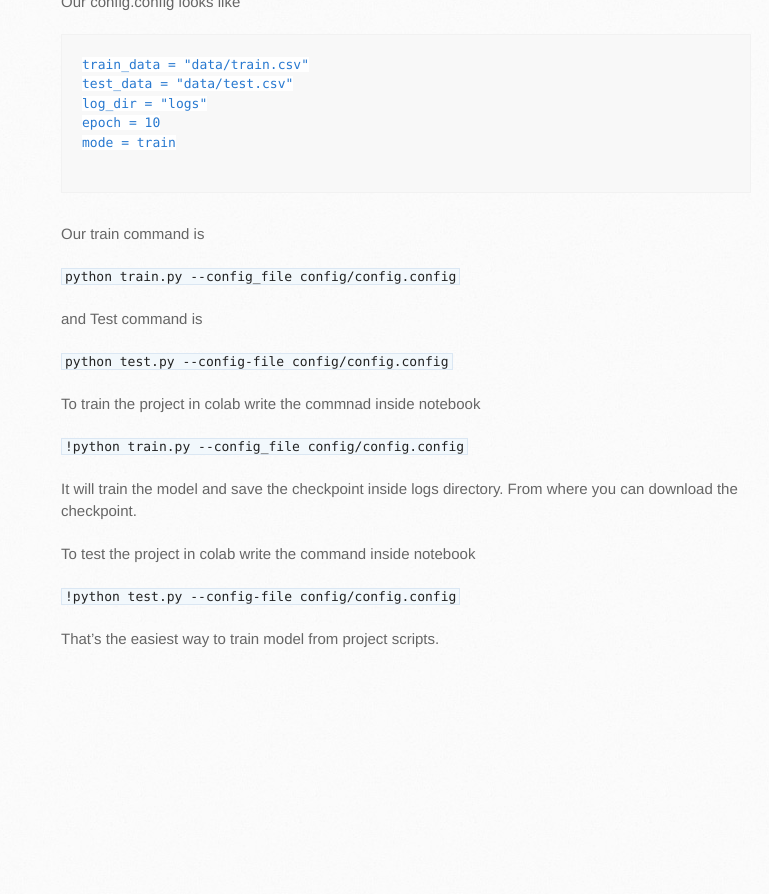
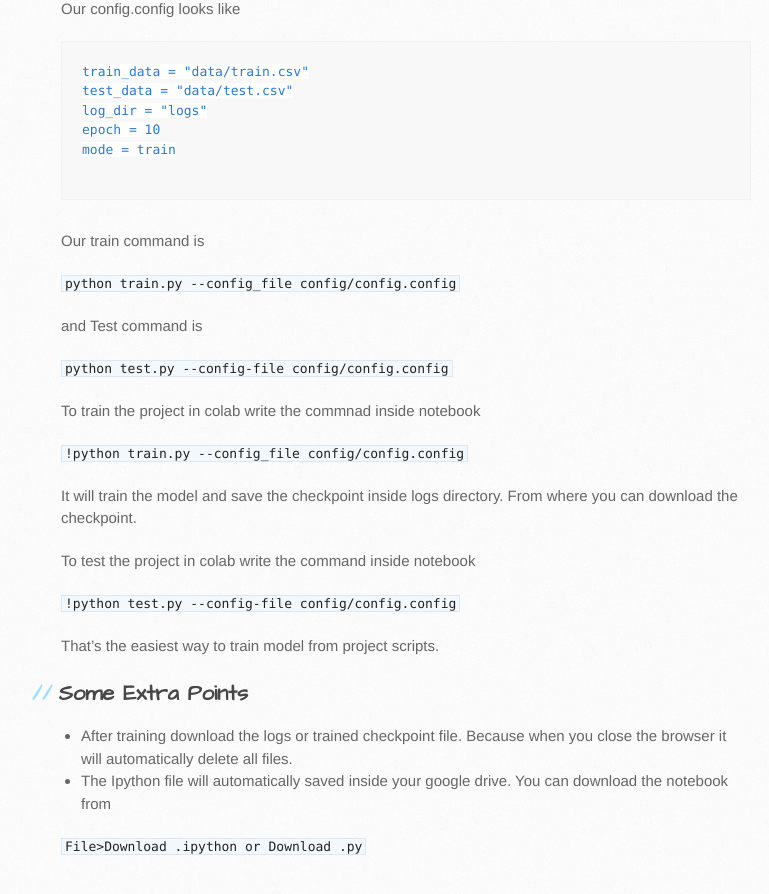
Before and after one commit to sagorbrur/sagorbrur.github.io, a Jekyll site: the page built from colab_intro.md, in a window 1280 px wide and 900 px high, scrolled down 2130 px. Shown: the top 894 px of the window, without its empty margins (109-878 px from the left). Built offline with Jekyll 4.4.1, drawn with Linux system fonts in a browser that asks for light colours; our own code applies the rules of GitHub Pages for plain Markdown files; before the commit the page ends 2823 px from its top, so only the background shows below that; some of the changed text lies outside the part shown.

Commit message:
Update colab_intro.md

````diff
--- a/colab_intro.md
+++ b/colab_intro.md
@@ -47,8 +47,8 @@ Although google colab has all the dependencies library installed, you can instal
 
 ## Upload local file
 
-*You can upload local file by clicking the upload button which exist in your left side inside Files
-*Check and upload your local file
+* You can upload local file by clicking the upload button which exist in your left side inside Files
+* Check and upload your local file
 
 ```NB: file will automatically deleted after you closing the browser```
 
@@ -105,3 +105,10 @@ To test the project in colab write the command inside notebook
 ```!python test.py --config-file config/config.config```
 
 That's the easiest way to train model from project scripts.
+
+
+## Some Extra Points
+* After training download the logs or trained checkpoint file. Because when you close the browser it will automatically delete all files.
+* The Ipython file will automatically saved inside your google drive. You can download the notebook from
+
+```File>Download .ipython or Download .py```
````
